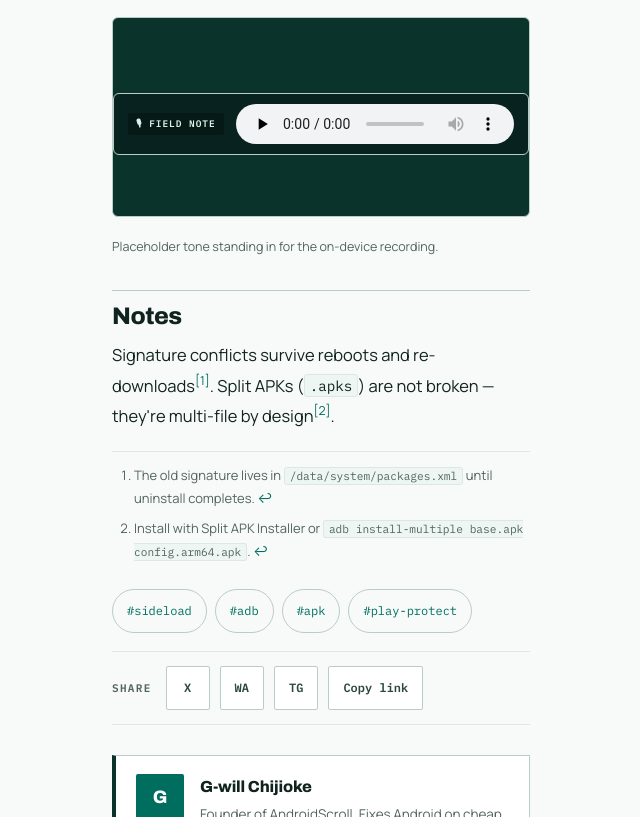
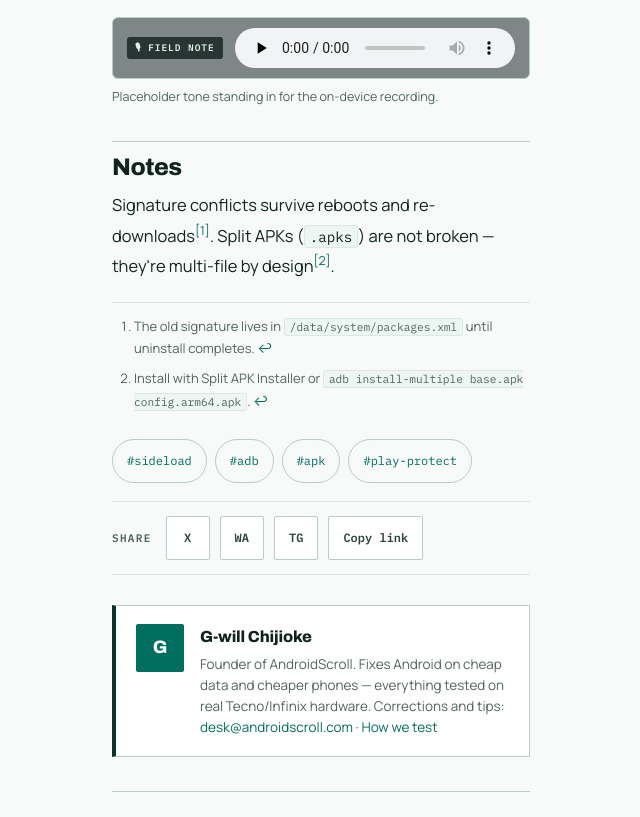
Before and after one commit to godschi10/androidscroll-site, an Astro site: page /style-test-article in a window 1280 px wide. Shown: the part 7547-8364 px from the top of the page, without its empty margins (172-812 px from the left). Built offline with nearby package versions, Linux system fonts and the light colour scheme; Astro itself is replaced by a stand-in of ours.

Commit message:
v0.4.24 self-hosted audio figure: removed oversized facade-card wrapper

```diff
--- a/package.json
+++ b/package.json
@@ -1,6 +1,6 @@
 {
   "name": "androidscroll-proto",
-  "version": "0.4.23",
+  "version": "0.4.24",
   "private": true,
   "type": "module",
   "scripts": {
--- a/src/pages/style-test-article.astro
+++ b/src/pages/style-test-article.astro
@@ -291,11 +291,9 @@ Read it first.</pre>
 
           {/* Self-hosted audio — styled row */}
           <figure class="audio-fig">
-            <div class="facade-card" style="aspect-ratio:auto">
-              <div class="fc-audio-row">
-                <span class="fc-badge" aria-hidden="true" style="position:static">🎙 Field note</span>
-                <audio controls preload="none" src="/audio/kb-note.wav"></audio>
-              </div>
+            <div class="fc-audio-row">
+              <span class="fc-badge" aria-hidden="true">🎙 Field note</span>
+              <audio controls preload="none" src="/audio/kb-note.wav"></audio>
             </div>
             <figcaption>Placeholder tone standing in for the on-device recording.</figcaption>
           </figure>
--- a/src/styles/global.css
+++ b/src/styles/global.css
@@ -599,8 +599,9 @@ html[data-theme=dark] .notify .btn-deep{color:var(--mint)}
 /* v0.4.23 King: no empty space after play — once live, the card sheds its poster-min-height and the iframe sizes to the provider's intrinsic box (aspect-ratio for video, px height for audio; set by ArticleChrome from data-embed-* / hostname). Higher specificity than .facade-card iframe above. */
 .facade-card.fc-live{min-height:0;padding-top:0;padding-bottom:0}
 .facade-card.fc-live iframe{position:relative;inset:auto;width:100%;height:auto;min-height:0;display:block;aspect-ratio:16/9}
-.facade-card .fc-audio-row{width:100%;display:flex;align-items:center;gap:12px;background:rgba(7,21,18,.5);border:1px solid var(--line-2);border-radius:6px;margin-top:14px;margin-bottom:0;padding-top:10px;padding-bottom:10px;padding-left:14px;padding-right:14px;text-align:left}
-.facade-card .fc-audio-row audio{flex:1;min-width:0;height:40px}
+.audio-fig .fc-audio-row{width:100%;display:flex;align-items:center;gap:12px;background:rgba(7,21,18,.5);border:1px solid var(--line-2);border-radius:6px;margin-top:0;margin-bottom:0;padding-top:10px;padding-bottom:10px;padding-left:14px;padding-right:14px;text-align:left} /* v0.4.24: re-scoped from .facade-card — the row is the card now */
+.audio-fig .fc-audio-row audio{flex:1;min-width:0;height:40px}
+.audio-fig .fc-badge{display:inline-flex;align-items:center;gap:6px;height:22px;border-radius:3px;background:rgba(7,21,18,.72);color:var(--mint);font-family:var(--mono);font-size:9.5px;font-weight:600;letter-spacing:.1em;text-transform:uppercase;padding-left:8px;padding-right:8px;flex:none} /* v0.4.24: same look the .facade-card .fc-badge gave with position:static */
 .prose audio,.prose video{width:100%;border-radius:4px;display:block}
 .prose video{background:#000}
 .prose audio{color-scheme:light}
```
Also changed, not shown: CHANGELOG.md.
